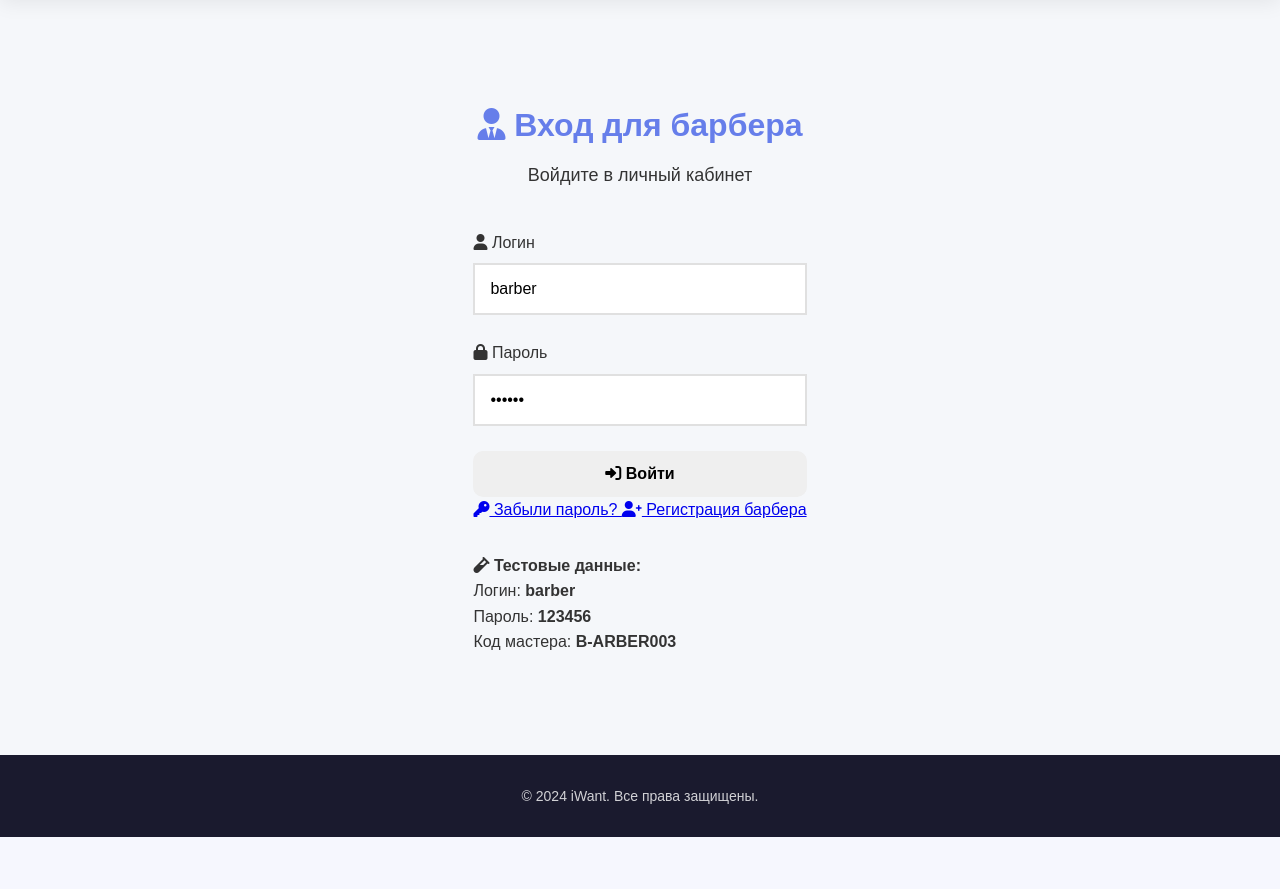
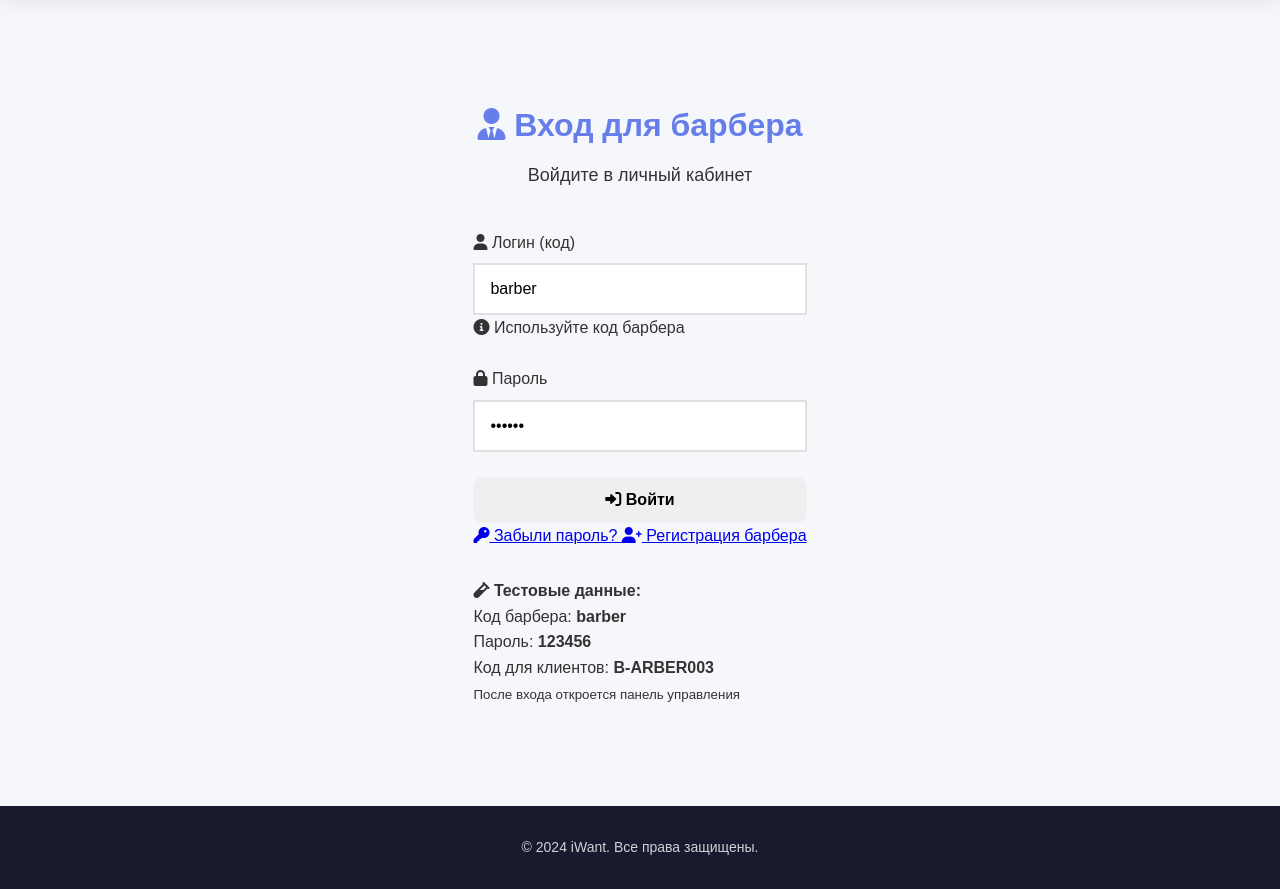
Before and after one commit to mirxonsh-hash/barber-booking, a Flask app: page /barber-login in a window 1280 px wide. Shown: the part 85-974 px from the top of the page. Before the commit the page ends 922 px from the top, so only its background shows below. Run offline with Flask 3, Linux system fonts and the light colour scheme; some libraries are stand-ins or nearby versions.

Commit message:
Update barber-login.html

```diff
--- a/templates/barber-login.html
+++ b/templates/barber-login.html
@@ -12,13 +12,13 @@
     <header class="header">
         <div class="container">
             <nav class="navbar">
-                <a href="index.html" class="logo">
+                <a href="/" class="logo">
                     <i class="fas fa-cut"></i> iWant
                 </a>
                 <ul class="nav-links">
-                    <li><a href="index.html" class="nav-link">Главная</a></li>
-                    <li><a href="client-login.html" class="nav-link">Для клиентов</a></li>
-                    <li><a href="barber-login.html" class="nav-link active">Для барберов</a></li>
+                    <li><a href="/" class="nav-link">Главная</a></li>
+                    <li><a href="/client-login" class="nav-link">Для клиентов</a></li>
+                    <li><a href="/barber-login" class="nav-link active">Для барберов</a></li>
                 </ul>
             </nav>
         </div>
@@ -36,16 +36,19 @@
                     <form id="barberLoginForm" class="auth-form">
                         <div class="form-group">
                             <label for="username" class="form-label">
-                                <i class="fas fa-user"></i> Логин
+                                <i class="fas fa-user"></i> Логин (код)
                             </label>
                             <input
                                 type="text"
                                 id="username"
                                 class="form-input"
-                                placeholder="Введите ваш логин"
+                                placeholder="Введите ваш код"
                                 value="barber"
                                 required
                             >
+                            <div class="form-hint">
+                                <i class="fas fa-info-circle"></i> Используйте код барбера
+                            </div>
                         </div>
 
                         <div class="form-group">
@@ -80,9 +83,10 @@
 
                     <div class="test-data">
                         <h4><i class="fas fa-vial"></i> Тестовые данные:</h4>
-                        <p>Логин: <strong>barber</strong></p>
+                        <p>Код барбера: <strong>barber</strong></p>
                         <p>Пароль: <strong>123456</strong></p>
-                        <p>Код мастера: <strong>B-ARBER003</strong></p>
+                        <p>Код для клиентов: <strong>B-ARBER003</strong></p>
+                        <p><small>После входа откроется панель управления</small></p>
                     </div>
                 </div>
             </div>
```
